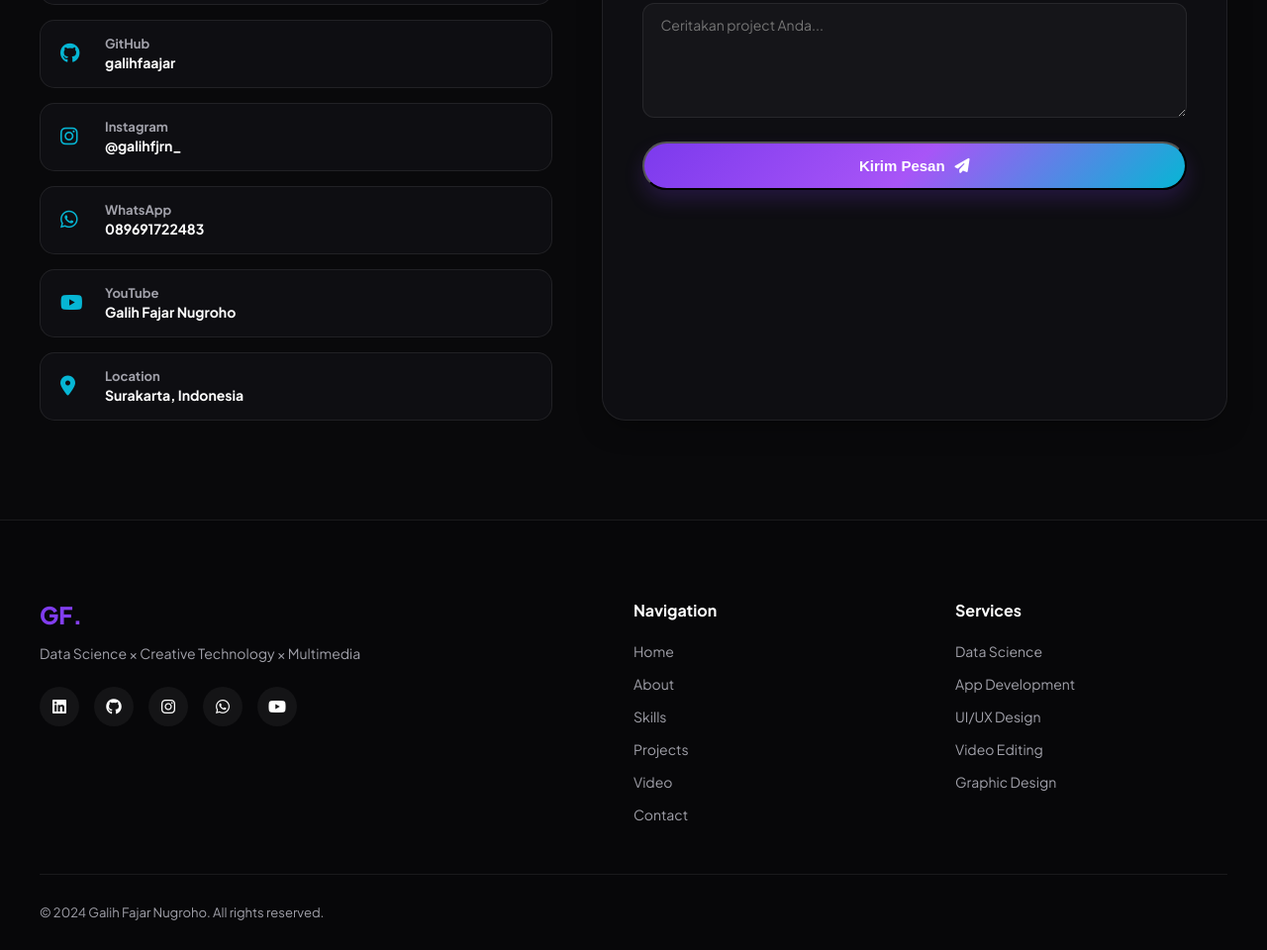
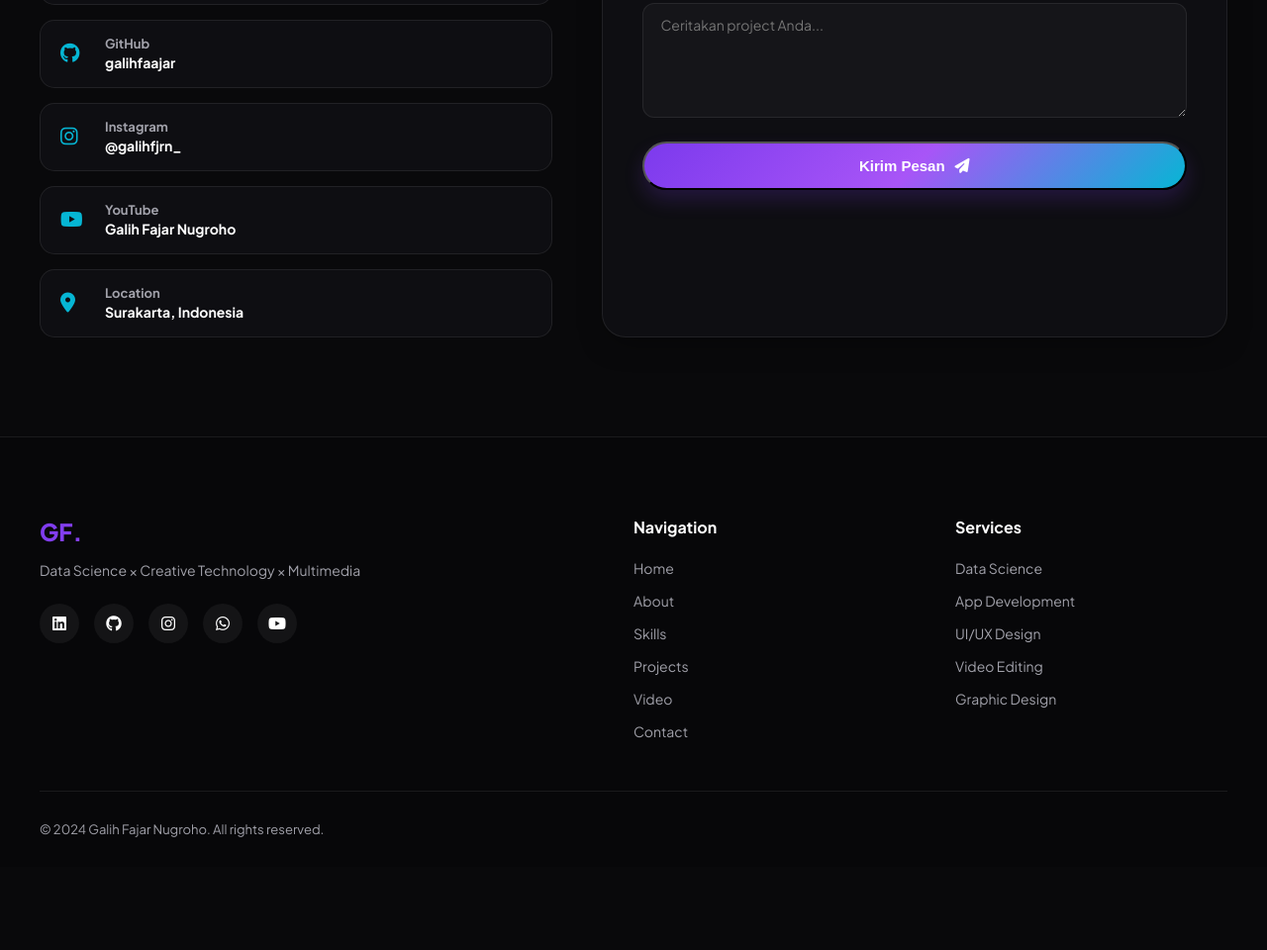
Before and after one commit to galihfaajar/portofolio, a plain HTML site: page index.html in a window 1280 px wide. Shown: the part 10086-11046 px from the top of the page at 99% size. After the commit the page ends 10962 px from the top, so only its background shows below. Drawn offline with Linux system fonts and the light colour scheme.

Commit message:
Remove WhatsApp from contact list

```diff
--- a/index.html
+++ b/index.html
@@ -708,13 +708,7 @@
                 ><i class="fab fa-instagram"></i>
                 <div><b>Instagram</b><span>@galihfjrn_</span></div></a
               >
-              <a
-                href="https://wa.me/6289691722483"
-                target="_blank"
-                class="clink"
-                ><i class="fab fa-whatsapp"></i>
-                <div><b>WhatsApp</b><span>089691722483</span></div></a
-              >
+
               <a
                 href="https://youtube.com/@galihfajar.n?si=q_ryZH95xBDIid9Z"
                 target="_blank"
```
